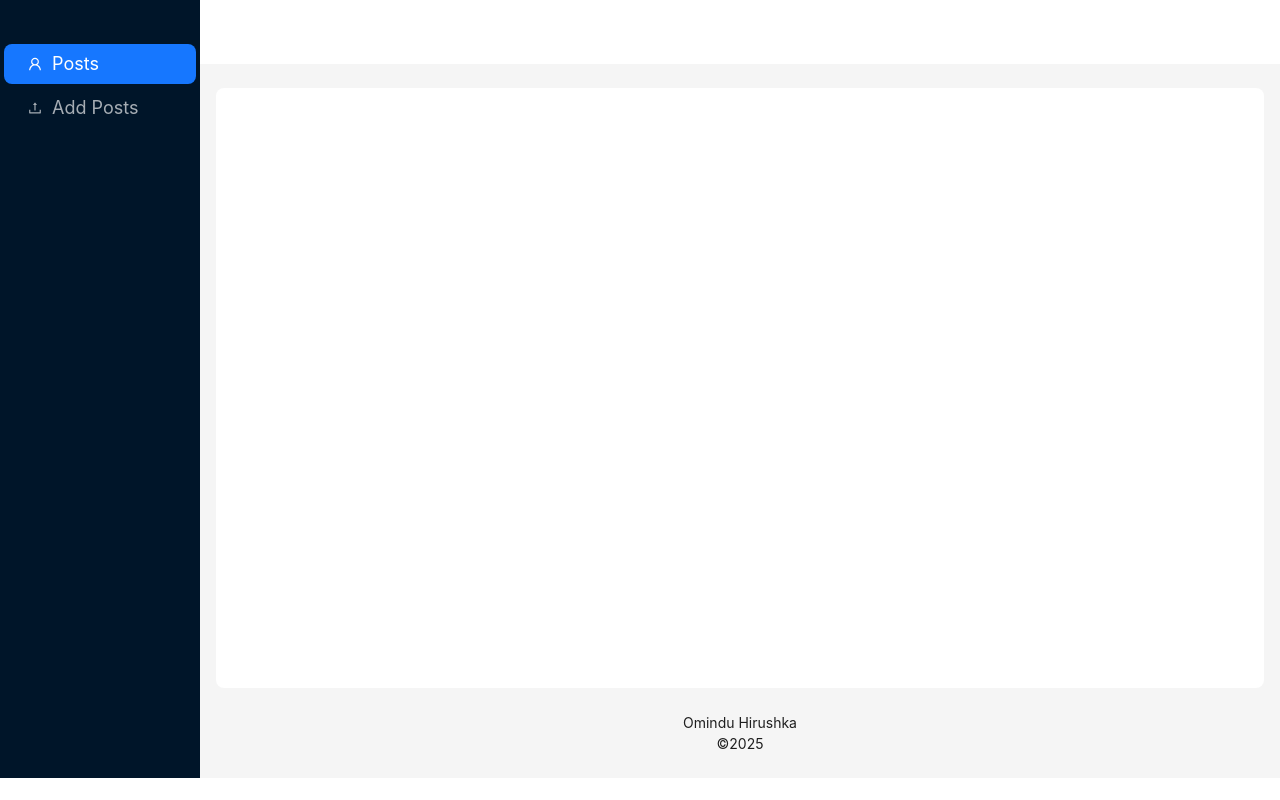
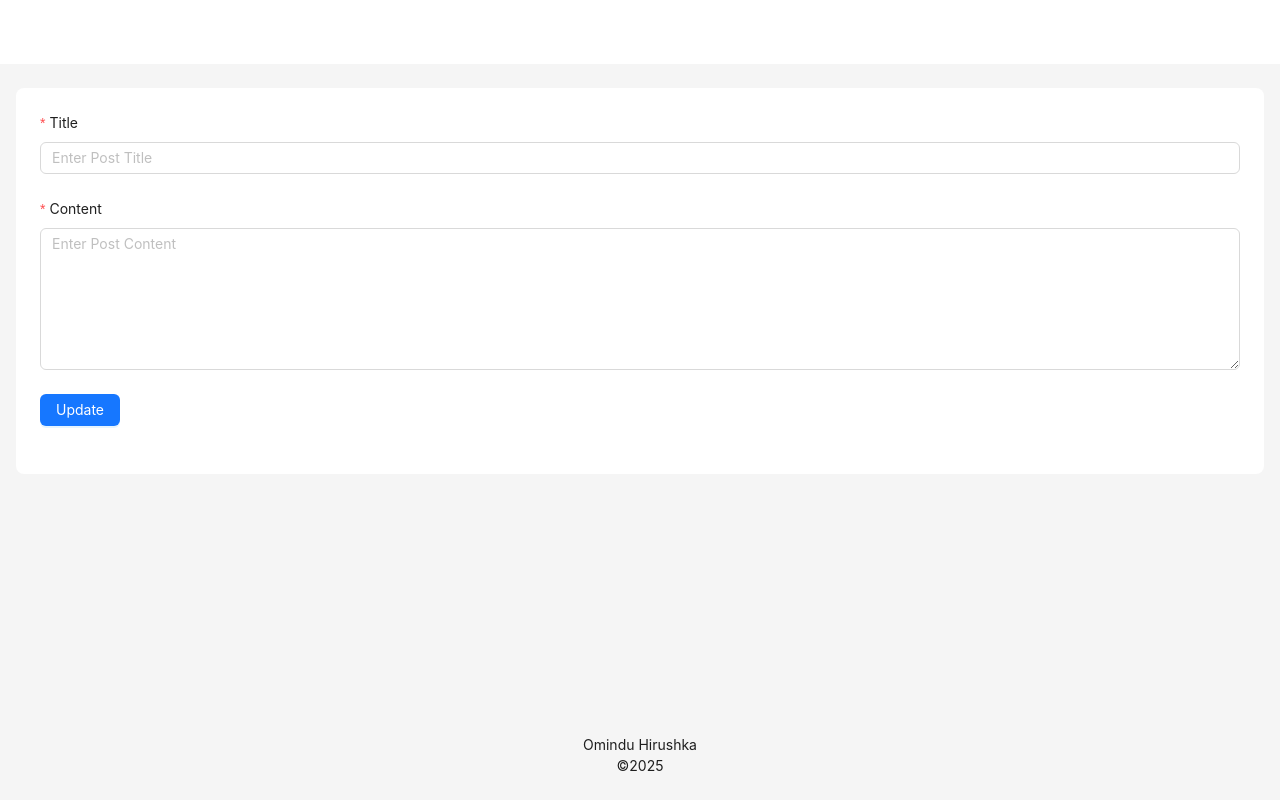
Before and after one commit to OminduHirushka/Blog_Application-ClientSide, a React (Vite) app: page /edit-post/1 in a window 1280 px wide. Built offline with nearby package versions, Linux system fonts and the light colour scheme; no server answers.

Commit message:
update posts

```diff
--- a/src/App.jsx
+++ b/src/App.jsx
@@ -3,13 +3,15 @@ import { Route, Routes } from "react-router-dom";
 import Home from "./pages/Home";
 import Posts from "./pages/Posts";
 import AddPostForm from "./pages/AddPostForm";
+import EditPostForm from "./pages/EditPostForm";
 
 const App = () => {
   return (
     <Routes path="/*">
       <Route path="/*" element={<Home />} />
-      <Route path="/posts" element={<Posts />} />
+      <Route path="/" element={<Posts />} />
       <Route path="/add-posts" element={<AddPostForm />} />
+      <Route path="/edit-post/:id" element={<EditPostForm />} />
     </Routes>
   );
 };
--- a/src/pages/AddPostForm.jsx
+++ b/src/pages/AddPostForm.jsx
@@ -20,9 +20,9 @@ const AddPostForm = () => {
     setisFormLoaded(true);
 
     try {
-        await axios.post("http://localhost:3000/api/v1/add-post", values);
-        navigate("/posts");
-        message.success("Post Added Successfully");
+      await axios.post("http://localhost:3000/api/v1/add-post", values);
+      navigate("/");
+      message.success("Post Added Successfully");
     } catch (error) {
       message.error("Failed to Add Post");
     } finally {
@@ -50,7 +50,7 @@ const AddPostForm = () => {
           }}
         >
           <Menu.Item key={"1"} icon={<UserOutlined />}>
-            <Link to={"/posts"}>Posts</Link>
+            <Link to={"/"}>Posts</Link>
           </Menu.Item>
           <Menu.Item key={"2"} icon={<UploadOutlined />}>
             <Link to={"/add-posts"}>Add Posts</Link>
@@ -103,10 +103,7 @@ const AddPostForm = () => {
                     Submit
                   </Button>
 
-                  <Button
-                    htmlType="button"
-                    onClick={() => form.resetFields()}
-                  >
+                  <Button htmlType="button" onClick={() => form.resetFields()}>
                     Reset
                   </Button>
                 </Space>
--- /dev/null
+++ b/src/pages/EditPostForm.jsx
@@ -0,0 +1,108 @@
+import React, { useEffect, useState } from "react";
+import { Button, Form, Input, Layout, theme, message, Space } from "antd";
+import { useNavigate, useParams } from "react-router-dom";
+import axios from "axios";
+
+const { Header, Content, Footer } = Layout;
+const { TextArea } = Input;
+
+const EditPostForm = () => {
+  const {
+    token: { colorBgContainer, borderRadiusLG },
+  } = theme.useToken();
+
+  const [form] = Form.useForm();
+  const { id } = useParams();
+  const [isPostLoaded, setIsPostLoaded] = useState(false);
+  const navigate = useNavigate();
+
+  useEffect(() => {
+    const getPost = async () => {
+      try {
+        const { data } = await axios.get(
+          `http://localhost:3000/api/v1/all-posts/${id}`
+        );
+
+        form.setFieldsValue({
+          blog_title: data.blog_title,
+          blog_content: data.blog_content,
+        });
+      } catch (error) {
+        message.error("Failed to Load Post");
+      }
+    };
+
+    getPost();
+  }, [id, form, navigate]);
+
+  const handleUpdate = async (values) => {
+    setIsPostLoaded(true);
+
+    try {
+      await axios.put(
+        `http://localhost:3000/api/v1/update-posts/${id}`,
+        values
+      );
+      navigate("/");
+      message.success("Post Updated Successfully");
+    } catch (error) {
+      message.error("Failed to Update Post");
+    } finally {
+      setIsPostLoaded(false);
+    }
+  };
+
+  return (
+    <Layout style={{ minHeight: "100vh" }}>
+      <Header style={{ padding: 0, background: colorBgContainer }} />
+      <Content style={{ margin: "24px 16px 0" }}>
+        <div
+          style={{
+            padding: 24,
+            minHeight: 360,
+            background: colorBgContainer,
+            borderRadius: borderRadiusLG,
+          }}
+        >
+          <Form
+            form={form}
+            layout="vertical"
+            autoComplete="off"
+            onFinish={handleUpdate}
+          >
+            <Form.Item
+              name="blog_title"
+              label="Title"
+              rules={[{ required: true, message: "Please Input the Title!" }]}
+            >
+              <Input placeholder="Enter Post Title" />
+            </Form.Item>
+
+            <Form.Item
+              name="blog_content"
+              label="Content"
+              rules={[{ required: true, message: "Please Input the Content!" }]}
+            >
+              <TextArea rows={6} placeholder="Enter Post Content" />
+            </Form.Item>
+
+            <Form.Item>
+              <Space>
+                <Button type="primary" htmlType="submit" loading={isPostLoaded}>
+                  Update
+                </Button>
+              </Space>
+            </Form.Item>
+          </Form>
+        </div>
+      </Content>
+
+      <Footer style={{ textAlign: "center" }}>
+        Omindu Hirushka
+        <br />©{new Date().getFullYear()}
+      </Footer>
+    </Layout>
+  );
+};
+
+export default EditPostForm;
--- a/src/pages/Home.jsx
+++ b/src/pages/Home.jsx
@@ -11,7 +11,7 @@ const Home = () => {
   } = theme.useToken();
 
   return (
-    <Layout>
+    <Layout style={{ minHeight: "100vh" }}>
       <Sider
         breakpoint="lg"
         collapsedWidth="0"
@@ -36,7 +36,7 @@ const Home = () => {
           }}
         >
           <Menu.Item key={"1"} icon={<UserOutlined />}>
-            <Link to={"/posts"}>Posts</Link>
+            <Link to={"/"}>Posts</Link>
           </Menu.Item>
           <Menu.Item key={"2"} icon={<UploadOutlined />}>
             <Link to={"/add-posts"}>Add Posts</Link>
--- a/src/pages/Posts.jsx
+++ b/src/pages/Posts.jsx
@@ -27,7 +27,7 @@ const Posts = () => {
   }, []);
 
   return (
-    <Layout>
+    <Layout style={{ minHeight: "100vh" }}>
       <Sider
         breakpoint="lg"
         collapsedWidth="0"
@@ -52,7 +52,7 @@ const Posts = () => {
           }}
         >
           <Menu.Item key={"1"} icon={<UserOutlined />}>
-            <Link to={"/posts"}>Posts</Link>
+            <Link to={"/"}>Posts</Link>
           </Menu.Item>
           <Menu.Item key={"2"} icon={<UploadOutlined />}>
             <Link to={"/add-posts"}>Add Posts</Link>
@@ -81,7 +81,7 @@ const Posts = () => {
                     title={post.blog_title}
                     extra={
                       <Space>
-                        <Link to={"/"}>
+                        <Link to={`/edit-post/${post.blog_id}`}>
                           <Button type="primary">Edit</Button>
                         </Link>
 
```
